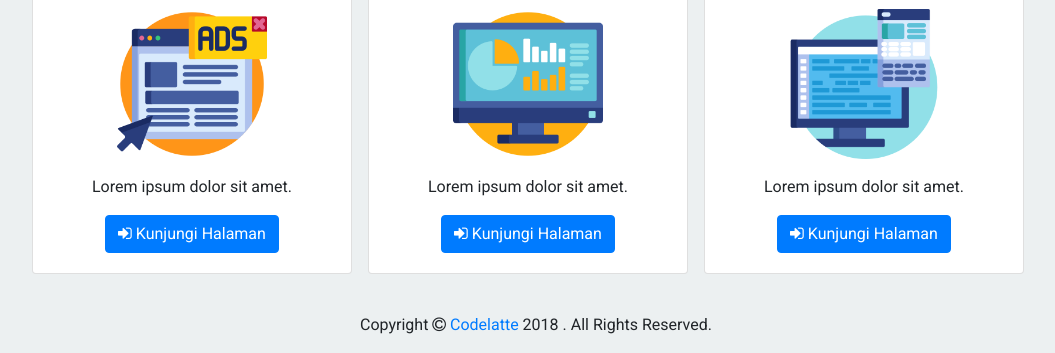
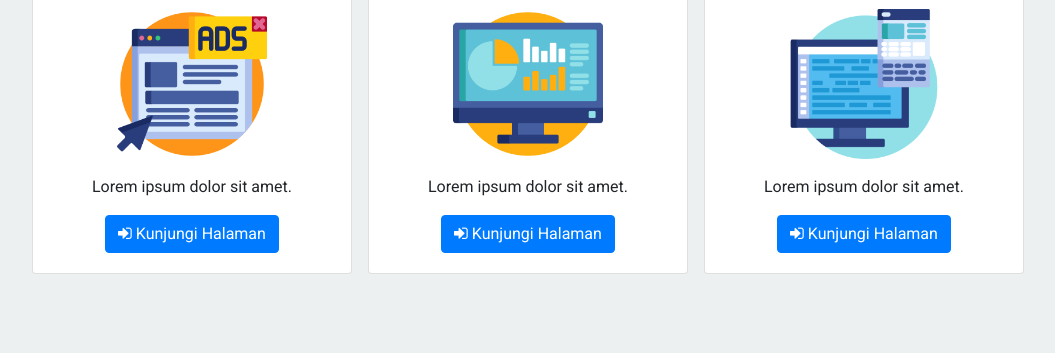
Before and after one commit to ifatich/ifatich.github.io, a plain HTML site: page index.html in a window 1280 px wide. Shown: the part 468-821 px from the top of the page, without its empty margins (104-1159 px from the left). After the commit the page ends 800 px from the top, so only its background shows below. Drawn offline with nearby package versions, Linux system fonts and the light colour scheme.

Commit message:
Update index.html

```diff
--- a/index.html
+++ b/index.html
@@ -63,8 +63,7 @@
    </div>
   </div>
  </div>
- <p class="text-center" style="margin-top: 3%;">Copyright <i class="fa fa-copyright"></i> <a href="https://codelatte.org/">Codelatte</a> 2018 . All Rights Reserved.</p>
- <script>
+  <script>
   function changeWide(){
                 document.getElementById("codelatte").className = "container-fluid";
               }
```
